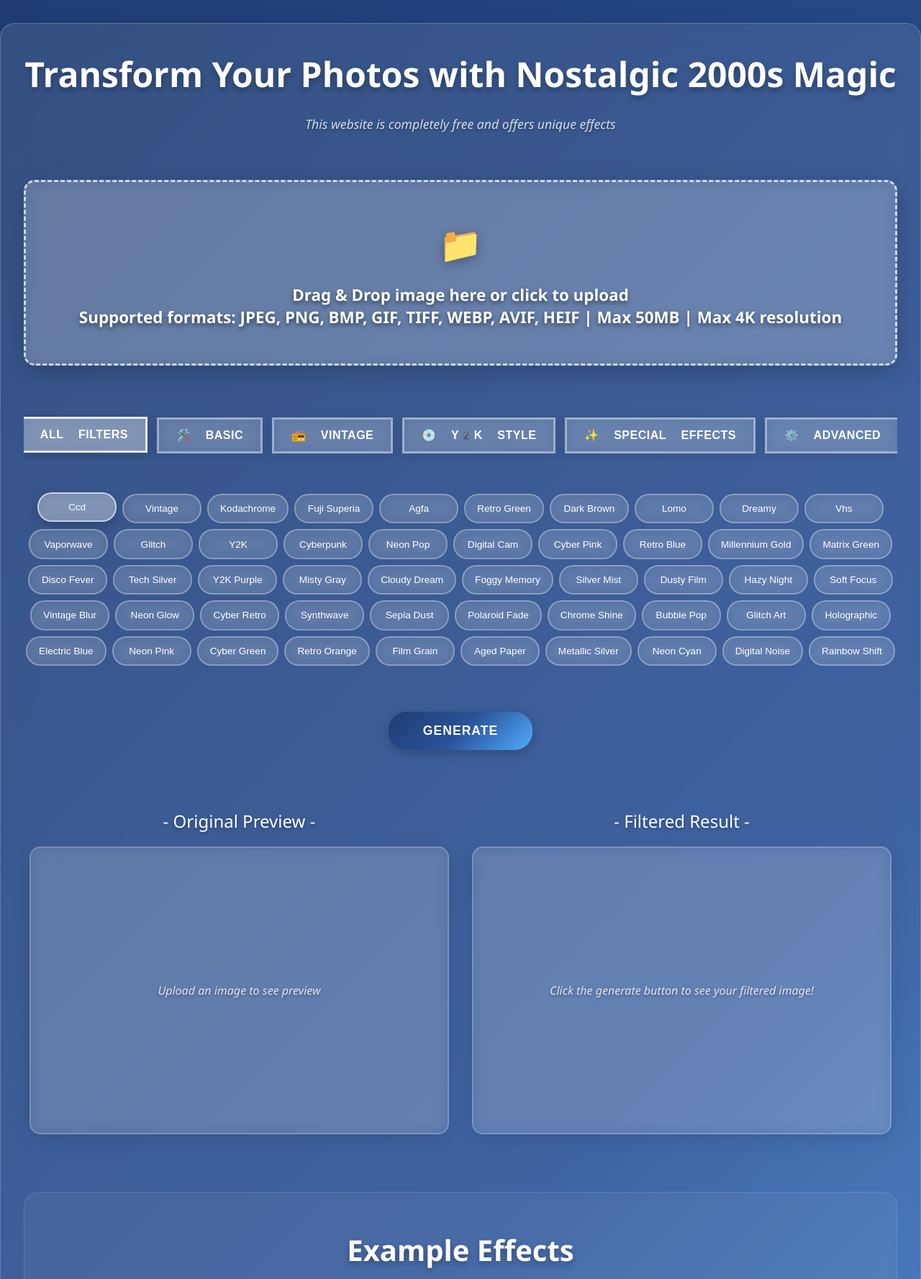
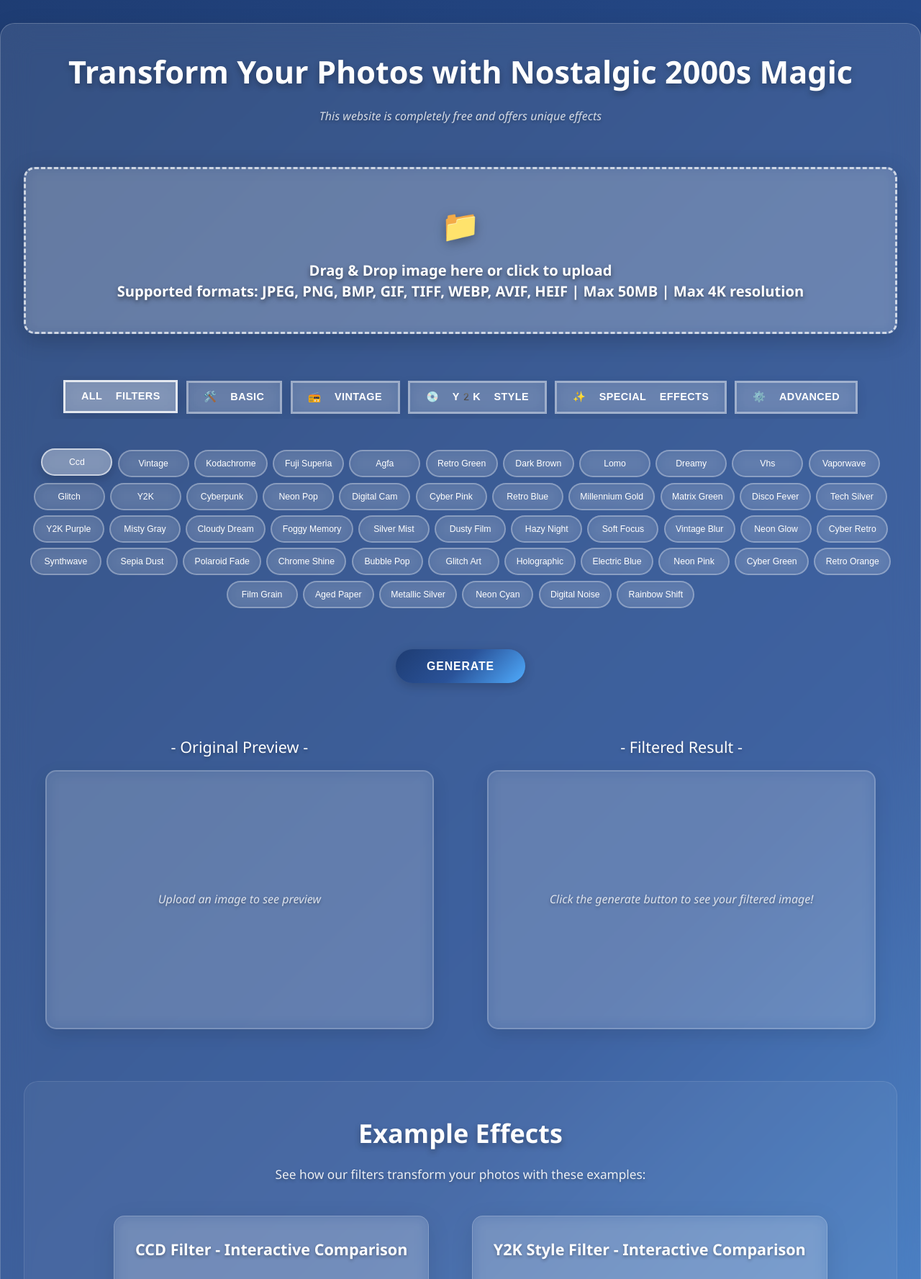
Before and after one commit to hahahahahamster/2000s-filter-app, a Flask app: page / in a window 1280 px wide. Shown: the part 79-1856 px from the top of the page at 72% size. Run offline with Flask 3, Linux system fonts and the light colour scheme.

Commit message:
Optimize website size and visual experience: Add global CSS variable scaling system for precise size control

```diff
--- a/static/css/style.css
+++ b/static/css/style.css
@@ -1,3 +1,7 @@
+:root {
+    --scale-factor: 1.00; /* 原始尺寸，无缩放 */
+}
+
 * {
     margin: 0;
     padding: 0;
@@ -127,10 +131,10 @@ body {
 }
 
 h1 {
-    font-size: 3rem;
+    font-size: calc(2.7rem * var(--scale-factor));
     color: white;
     text-shadow: 0 4px 8px rgba(0,0,0,0.3);
-    margin-bottom: 1rem;
+    margin-bottom: calc(0.9rem * var(--scale-factor));
     font-weight: 700;
     text-align: center;
 }
@@ -138,26 +142,26 @@ h1 {
 .subtitle {
     text-align: center;
     color: rgba(255, 255, 255, 0.8);
-    font-size: 1.1rem;
+    font-size: calc(1rem * var(--scale-factor));
     font-weight: 400;
-    margin-bottom: 4rem;
+    margin-bottom: calc(3.6rem * var(--scale-factor));
     text-shadow: 0 2px 4px rgba(0,0,0,0.3);
     font-style: italic;
 }
 
 h2 {
-    font-size: 2rem;
+    font-size: calc(1.8rem * var(--scale-factor));
     color: white;
     text-shadow: 0 2px 4px rgba(0,0,0,0.3);
-    margin-bottom: 1.5rem;
+    margin-bottom: calc(1.35rem * var(--scale-factor));
     font-weight: 600;
 }
 
 h3 {
-    font-size: 1.5rem;
+    font-size: calc(1.35rem * var(--scale-factor));
     color: white;
     text-shadow: 0 2px 4px rgba(0,0,0,0.3);
-    margin-bottom: 1rem;
+    margin-bottom: calc(0.9rem * var(--scale-factor));
     font-weight: 500;
 }
 
@@ -188,8 +192,8 @@ form {
 
 .upload-box {
     border: 3px dashed rgba(255, 255, 255, 0.7);
-    padding: 3rem;
-    margin: 0 auto 4rem;
+    padding: calc(2.7rem * var(--scale-factor));
+    margin: 0 auto calc(3.6rem * var(--scale-factor));
     cursor: pointer;
     position: relative;
     border-radius: 15px;
@@ -219,8 +223,8 @@ form {
 }
 
 .upload-icon {
-    font-size: 3rem;
-    margin-bottom: 1rem;
+    font-size: calc(2.7rem * var(--scale-factor));
+    margin-bottom: calc(0.9rem * var(--scale-factor));
     text-align: center;
     filter: drop-shadow(0 4px 8px rgba(0,0,0,0.3));
     transition: all 0.3s ease;
@@ -228,7 +232,7 @@ form {
 
 .upload-box p {
     margin: 0;
-    font-size: 1.4rem;
+    font-size: calc(1.26rem * var(--scale-factor));
     font-weight: 600;
     color: white;
     text-shadow: 0 3px 6px rgba(0,0,0,0.5);
@@ -255,29 +259,29 @@ form {
     display: flex;
     justify-content: center;
     flex-wrap: nowrap;
-    gap: 0.8rem;
-    margin-bottom: 3rem;
+    gap: calc(0.72rem * var(--scale-factor));
+    margin-bottom: calc(2.7rem * var(--scale-factor));
     overflow-x: auto;
-    padding: 0.5rem 0;
+    padding: calc(0.45rem * var(--scale-factor)) 0;
 }
 
 .category-tab {
-    padding: 0.8rem 1.5rem;
+    padding: calc(0.72rem * var(--scale-factor)) calc(1.35rem * var(--scale-factor));
     background: rgba(255, 255, 255, 0.15);
     border: 3px solid rgba(255, 255, 255, 0.4);
     border-radius: 0;
     color: white;
     cursor: pointer;
     font-weight: 600;
-    font-size: 1rem;
+    font-size: calc(0.9rem * var(--scale-factor));
     text-transform: uppercase;
-    letter-spacing: 0.5px;
+    letter-spacing: 0.45px;
     transition: all 0.3s ease;
     backdrop-filter: blur(10px);
     box-shadow: 0 4px 15px rgba(0, 0, 0, 0.1);
     display: flex;
     align-items: center;
-    gap: 0.4rem;
+    gap: calc(0.36rem * var(--scale-factor));
     white-space: nowrap;
     flex-shrink: 0;
 }
@@ -304,24 +308,24 @@ form {
 .filter-buttons {
     display: flex;
     flex-wrap: wrap;
-    gap: 0.5rem;
-    margin: 2rem 0;
+    gap: calc(0.45rem * var(--scale-factor));
+    margin: calc(1.8rem * var(--scale-factor)) 0;
     max-width: 100%;
     justify-content: center;
 }
 
 .filter-btn {
-    padding: 0.7rem 1rem;
+    padding: calc(0.63rem * var(--scale-factor)) calc(0.9rem * var(--scale-factor));
     border: 2px solid rgba(255, 255, 255, 0.3);
     border-radius: 20px;
     background: rgba(255, 255, 255, 0.1);
     color: white;
     cursor: pointer;
-    font-size: 0.85rem;
+    font-size: calc(0.765rem * var(--scale-factor));
     font-weight: 500;
     transition: all 0.3s ease;
     backdrop-filter: blur(10px);
-    min-width: 110px;
+    min-width: calc(99px * var(--scale-factor));
     text-align: center;
     white-space: nowrap;
     flex: 0 1 auto;
@@ -356,24 +360,24 @@ form {
 .generate-button-container {
     display: flex;
     justify-content: center;
-    margin-top: 4rem;
+    margin-top: calc(3.6rem * var(--scale-factor));
 }
 
 .generate-btn {
-    padding: 1rem 2rem;
+    padding: calc(0.9rem * var(--scale-factor)) calc(1.8rem * var(--scale-factor));
     margin: 0;
     border: none;
     border-radius: 25px;
     background: linear-gradient(135deg, #1e3c72 0%, #2a5298 50%, #4facfe 100%);
     color: white;
-    font-size: 1.1rem;
+    font-size: calc(0.99rem * var(--scale-factor));
     font-weight: 600;
     cursor: pointer;
     transition: all 0.3s ease;
     box-shadow: 0 4px 15px rgba(0,0,0,0.2);
     text-transform: uppercase;
-    letter-spacing: 1px;
-    min-width: 200px;
+    letter-spacing: 0.9px;
+    min-width: calc(180px * var(--scale-factor));
 }
 
 .generate-btn:hover {
@@ -386,9 +390,9 @@ form {
     display: flex;
     justify-content: space-around;
     align-items: flex-start;
-    margin-top: 5rem;
-    gap: 1rem;
-    max-width: 1400px;
+    margin-top: calc(4.5rem * var(--scale-factor));
+    gap: calc(0.9rem * var(--scale-factor));
+    max-width: calc(1260px * var(--scale-factor));
     margin-left: auto;
     margin-right: auto;
 }
@@ -398,9 +402,9 @@ form {
     display: flex;
     flex-direction: column;
     align-items: center;
-    max-width: 600px;
-    min-width: 400px;
-    margin: 0 0.5rem;
+    max-width: calc(540px * var(--scale-factor));
+    min-width: calc(360px * var(--scale-factor));
+    margin: 0 calc(0.45rem * var(--scale-factor));
 }
 
 /* 中等屏幕优化 */
@@ -442,9 +446,9 @@ form {
 
 .preview-placeholder, .processed-placeholder, .generating-message {
     width: 100%;
-    max-width: 600px;
+    max-width: calc(540px * var(--scale-factor));
     height: auto;
-    min-height: 400px;
+    min-height: calc(360px * var(--scale-factor));
     background: rgba(255, 255, 255, 0.1);
     backdrop-filter: blur(10px);
     border-radius: 15px;
@@ -521,9 +525,9 @@ form {
 }
 
 .upload-hint {
-    font-size: 1rem;
+    font-size: calc(0.9rem * var(--scale-factor));
     color: rgba(255, 255, 255, 0.9);
-    margin-top: 1rem;
+    margin-top: calc(0.9rem * var(--scale-factor));
     font-weight: 500;
     text-shadow: 0 2px 4px rgba(0,0,0,0.4);
     text-align: center;
@@ -532,8 +536,8 @@ form {
 
 /* Example Effects Section */
 .examples-section {
-    margin-top: 5rem;
-    padding: 3rem 0;
+    margin-top: calc(4.5rem * var(--scale-factor));
+    padding: calc(2.7rem * var(--scale-factor)) 0;
     background: rgba(255, 255, 255, 0.05);
     border-radius: 20px;
     border: 1px solid rgba(255, 255, 255, 0.1);
@@ -541,9 +545,9 @@ form {
 
 .examples-section h2 {
     text-align: center;
-    margin-bottom: 1rem;
+    margin-bottom: calc(0.9rem * var(--scale-factor));
     color: white;
-    font-size: 2.5rem;
+    font-size: calc(2.25rem * var(--scale-factor));
     font-weight: 700;
     text-shadow: 0 4px 8px rgba(0,0,0,0.3);
 }
@@ -551,24 +555,24 @@ form {
 .examples-section > p {
     text-align: center;
     color: rgba(255, 255, 255, 0.9);
-    font-size: 1.2rem;
-    margin-bottom: 3rem;
+    font-size: calc(1.08rem * var(--scale-factor));
+    margin-bottom: calc(2.7rem * var(--scale-factor));
     text-shadow: 0 2px 4px rgba(0,0,0,0.3);
 }
 
 .examples-grid {
     display: grid;
     grid-template-columns: repeat(2, 1fr);
-    gap: 2rem;
-    max-width: 1200px;
+    gap: calc(1.8rem * var(--scale-factor));
+    max-width: calc(1080px * var(--scale-factor));
     margin: 0 auto;
-    padding: 0 2rem;
+    padding: 0 calc(1.8rem * var(--scale-factor));
 }
 
 .example-item {
     background: rgba(255, 255, 255, 0.1);
     border-radius: 15px;
-    padding: 2rem;
+    padding: calc(1.8rem * var(--scale-factor));
     border: 1px solid rgba(255, 255, 255, 0.2);
     backdrop-filter: blur(10px);
     box-shadow: 0 8px 32px rgba(0, 0, 0, 0.1);
@@ -577,15 +581,15 @@ form {
 .example-item h4 {
     text-align: center;
     color: white;
-    font-size: 1.5rem;
+    font-size: calc(1.35rem * var(--scale-factor));
     font-weight: 600;
-    margin-bottom: 1.5rem;
+    margin-bottom: calc(1.35rem * var(--scale-factor));
     text-shadow: 0 2px 4px rgba(0,0,0,0.3);
 }
 
 .example-images {
     display: flex;
-    gap: 1rem;
+    gap: calc(0.9rem * var(--scale-factor));
     justify-content: center;
     align-items: flex-start;
 }
```
Also changed, not shown: other parts of static/css/style.css (+39 -39 lines).
